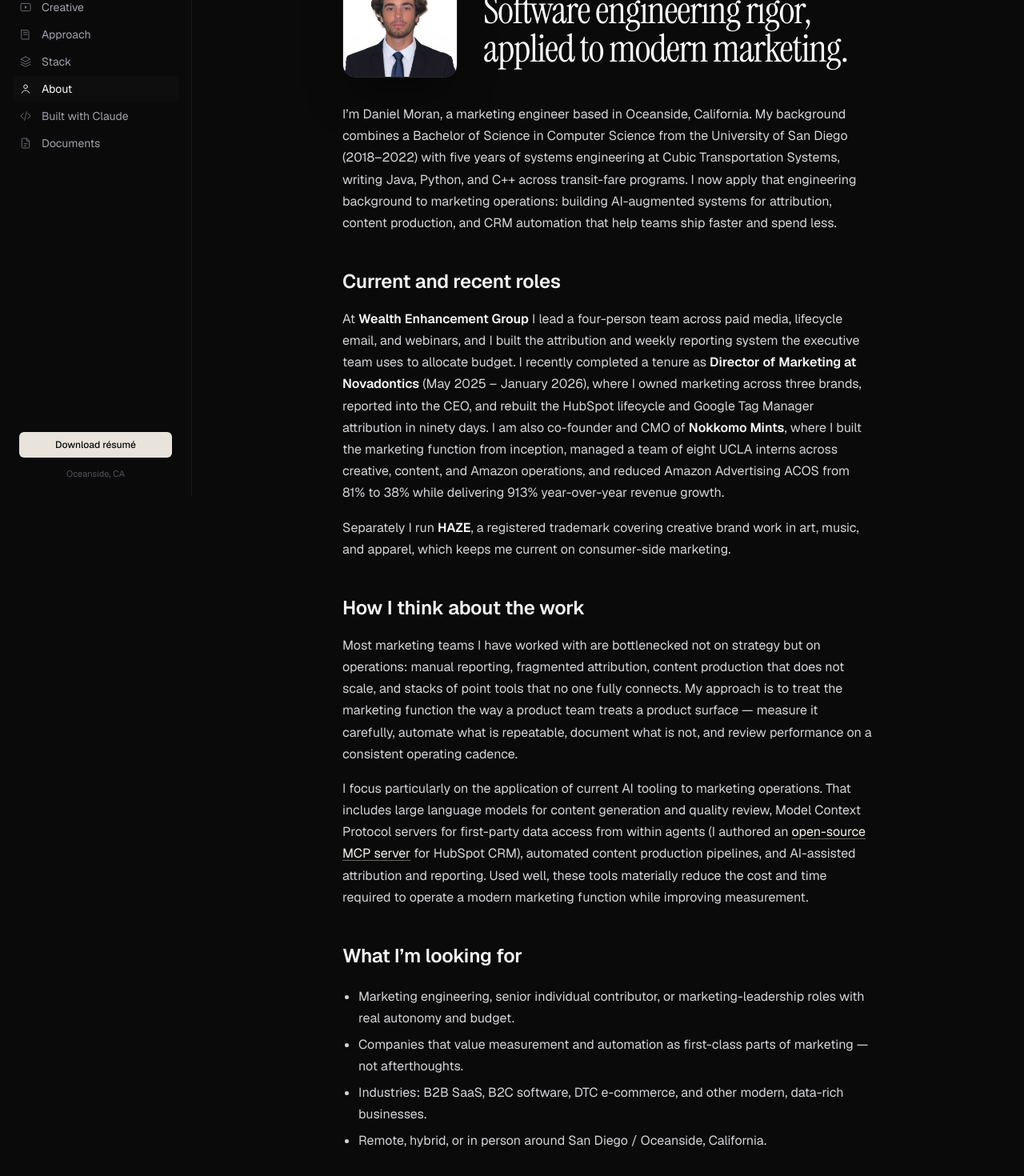
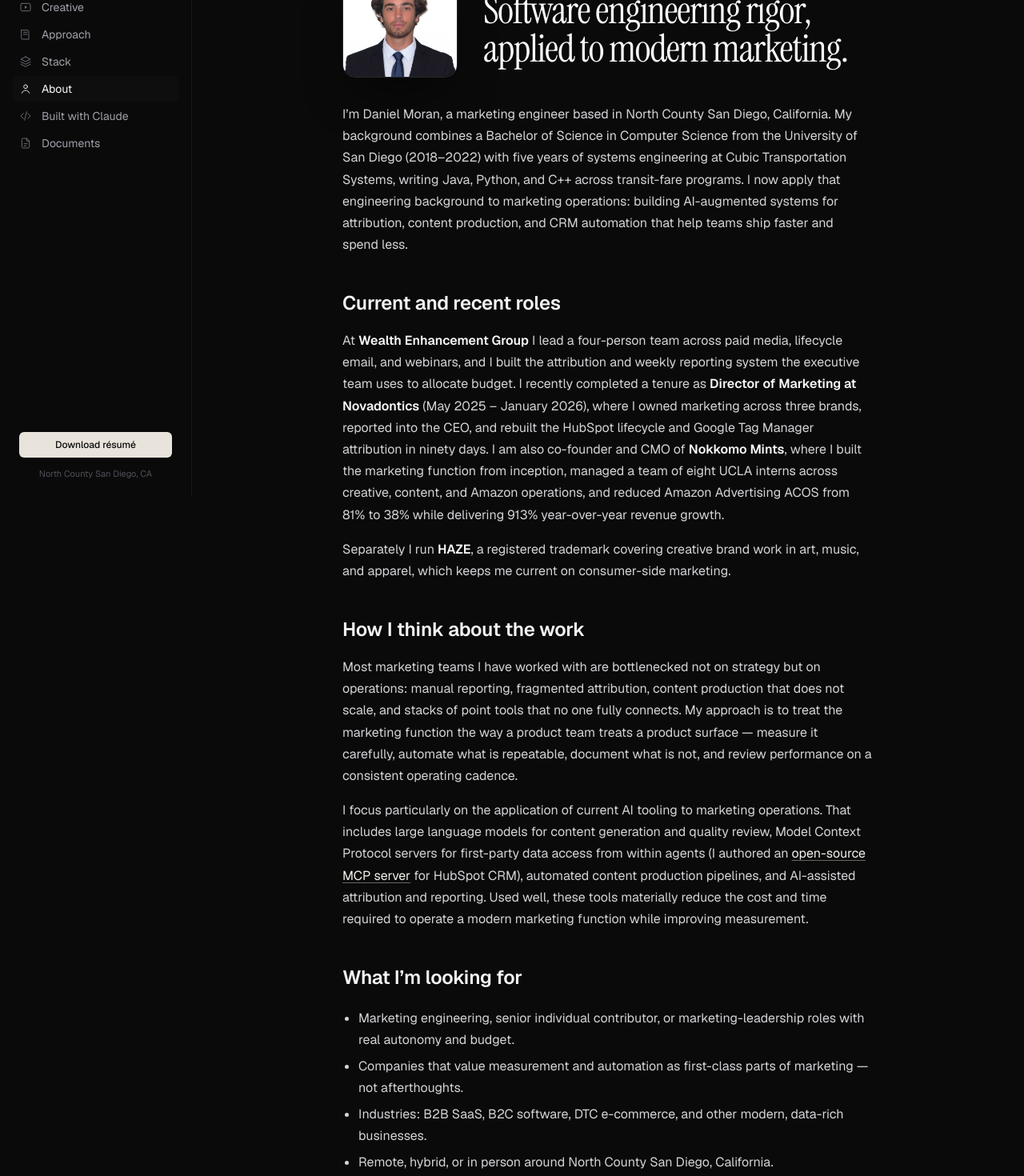
Before and after one commit to daniel54269/danielmoran-dev, a Next.js app: page /about in a window 1280 px wide. Shown: the part 180-1650 px from the top of the page at 80% size. Built offline with nearby package versions, Linux system fonts and the light colour scheme.

Commit message:
Replace 'Oceanside' with 'North County San Diego' across site, resume, JSON-LD, and hubspot-mcp README

```diff
--- a/app/about/page.tsx
+++ b/app/about/page.tsx
@@ -30,7 +30,7 @@
       </div>
       <div className="prose-custom mt-8">
         <p>
-          I&rsquo;m Daniel Moran, a marketing engineer based in Oceanside, California. My background combines a
+          I&rsquo;m Daniel Moran, a marketing engineer based in North County San Diego, California. My background combines a
           Bachelor of Science in Computer Science from the University of San Diego (2018&ndash;2022) with five
           years of systems engineering at Cubic Transportation Systems, writing Java, Python, and C++ across
           transit-fare programs. I now apply that engineering background to marketing operations: building
@@ -77,7 +77,7 @@
           <li>Marketing engineering, senior individual contributor, or marketing-leadership roles with real autonomy and budget.</li>
           <li>Companies that value measurement and automation as first-class parts of marketing &mdash; not afterthoughts.</li>
           <li>Industries: B2B SaaS, B2C software, DTC e-commerce, and other modern, data-rich businesses.</li>
-          <li>Remote, hybrid, or in person around San Diego / Oceanside, California.</li>
+          <li>Remote, hybrid, or in person around North County San Diego, California.</li>
         </ul>
 
         <h2>How to reach me</h2>
--- a/app/contact/page.tsx
+++ b/app/contact/page.tsx
@@ -21,7 +21,7 @@
         Let&rsquo;s talk.
       </h1>
       <p className="mt-3 text-ink-300">
-        Head of Marketing at Series A / B B2B SaaS. Remote, or in person around Oceanside / San Diego.
+        Head of Marketing at Series A / B B2B SaaS. Remote, or in person around North County San Diego.
       </p>
 
       <div className="mt-10 space-y-3">
--- a/app/layout.tsx
+++ b/app/layout.tsx
@@ -50,7 +50,7 @@
               name: site.name,
               url: site.url,
               email: `mailto:${site.email}`,
-              address: { "@type": "PostalAddress", addressLocality: "Oceanside", addressRegion: "CA" },
+              address: { "@type": "PostalAddress", addressLocality: "San Diego", addressRegion: "CA" },
               sameAs: [site.linkedin, site.github].filter(Boolean),
               jobTitle: "Marketing Engineer",
               description: site.positioning,
--- a/app/page.tsx
+++ b/app/page.tsx
@@ -289,7 +289,7 @@
             />
             <div className="space-y-4 text-ink-300 leading-relaxed">
               <p>
-                I&rsquo;m Daniel — a marketing engineer based in Oceanside, California. CS from the University of San Diego (2018–2022), then five years of systems engineering at <strong className="text-ink-50">Cubic Transportation</strong> in Java, Python, and C++. I now apply that engineering background to marketing operations: building AI-augmented systems for attribution, content production, and CRM automation.
+                I&rsquo;m Daniel — a marketing engineer based in North County San Diego. CS from the University of San Diego (2018–2022), then five years of systems engineering at <strong className="text-ink-50">Cubic Transportation</strong> in Java, Python, and C++. I now apply that engineering background to marketing operations: building AI-augmented systems for attribution, content production, and CRM automation.
               </p>
               <p>
                 Today I lead a four-person team at <strong className="text-ink-50">Wealth Enhancement Group</strong>, recently completed a tenure as <strong className="text-ink-50">Director of Marketing at Novadontics</strong> (3 brands, reporting to CEO), and serve as <strong className="text-ink-50">co-founder/CMO at Nokkomo Mints</strong> (Amazon DTC; 913% YoY revenue growth, 10× trailing revenue, 8 UCLA interns managed).
@@ -350,7 +350,7 @@
           </div>
           <h2 className={`${sectionHeadline} italic`}>Let&rsquo;s talk.</h2>
           <p className="mt-3 max-w-prose text-ink-300">
-            Marketing engineering and AI automation roles. Remote, hybrid, or in person around San Diego / Oceanside. I respond within 24 hours.
+            Marketing engineering and AI automation roles. Remote, hybrid, or in person around North County San Diego. I respond within 24 hours.
           </p>
         </Reveal>
         <Reveal delay={0.05}>
--- a/lib/site.ts
+++ b/lib/site.ts
@@ -6,7 +6,7 @@
     "I help marketing teams apply current AI tooling and automation to operate at greater scale with less overhead — better measurement, faster output, lower per-unit cost.",
   positioningShort:
     "Computer Science background and five years of software engineering at Cubic Transportation, applied across marketing leadership at Wealth Enhancement Group, Novadontics, and Nokkomo Mints.",
-  location: "Oceanside, CA",
+  location: "North County San Diego, CA",
   email: "daniel54269@gmail.com",
   linkedin: "https://www.linkedin.com/in/danieljosephmoran",
   github: "https://github.com/daniel54269",
```
Also changed, not shown: 1 other file (tests, documents, lock files or other folders).
